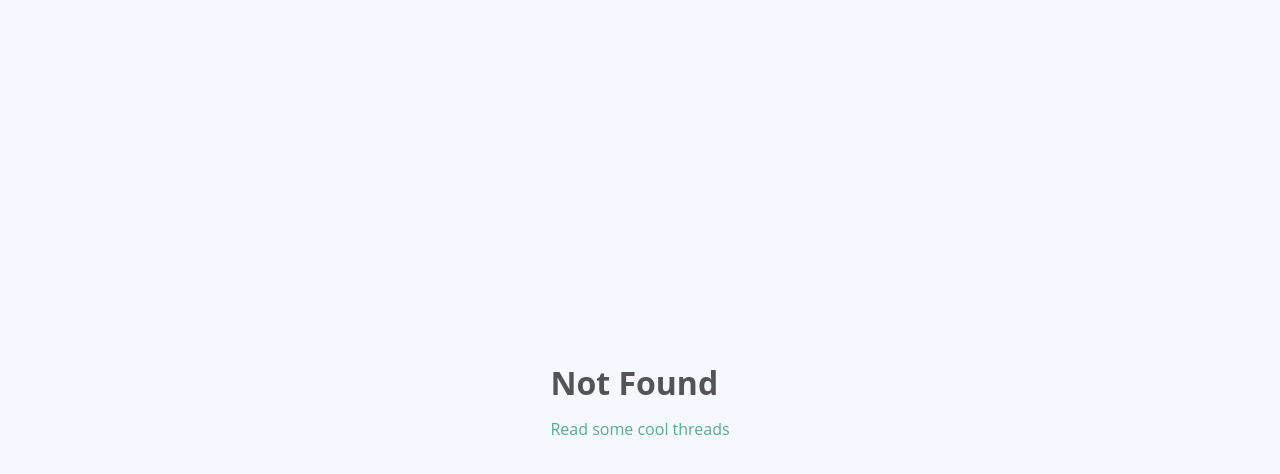
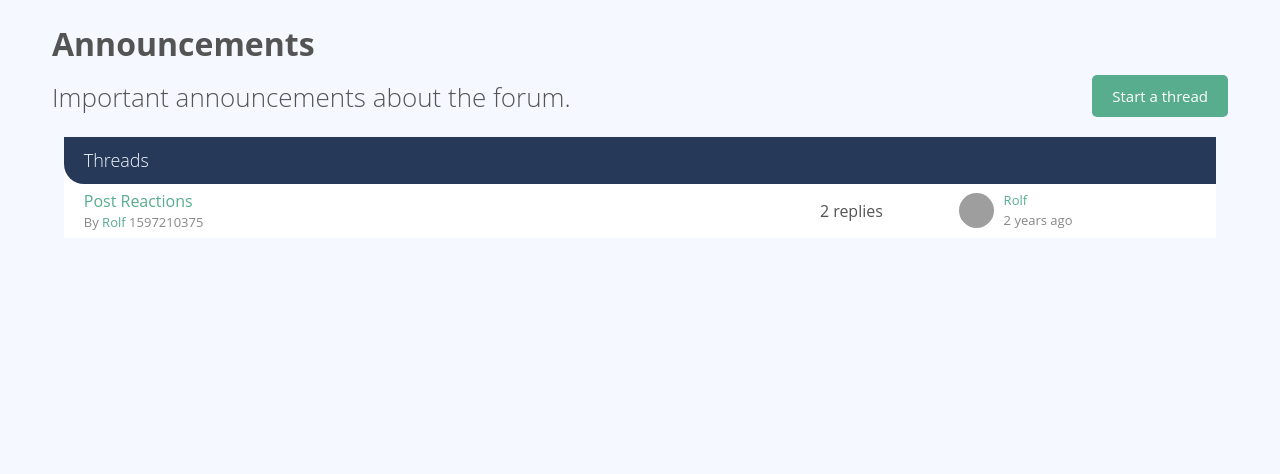
Before and after one commit to atakanteko/vue-forum, a Vue app: page /forum/-KpOx5Y4AqRr3sB4Ybwj in a window 1280 px wide. Before the commit this address had no page. Shown: the top 474 px of the page. Built offline with nearby package versions, Linux system fonts and the light colour scheme; grey boxes are pictures that could not be loaded.

Commit message:
organizing threads by creating a forum page - a forum is a group of threads

```diff
--- /dev/null
+++ b/src/pages/Forum.vue
@@ -0,0 +1,44 @@
+<template>
+    <div class="col-full push-top">
+      <div class="forum-header">
+        <div class="forum-details">
+          <h1>{{ forum.name }}</h1>
+          <p class="text-lead">{{ forum.description }}</p>
+        </div>
+        <a href="#" class="btn-green btn-small">Start a thread</a>
+      </div>
+    </div>
+    <div class="col-full push-top">
+      <ThreadList :threads="threads"/>
+    </div>
+
+</template>
+
+<script>
+import ThreadList from "@/components/ThreadList";
+import sourceData from '@/data.json'
+
+export default {
+  name: "ForumPage",
+  components: { ThreadList },
+  props: {
+    id: {
+      required: true,
+      type: String,
+    },
+  },
+  computed: {
+    forum() {
+      return sourceData.forums.find(forum => forum.id === this.id)
+    },
+    threads() {
+      return sourceData.threads.filter(thread => thread.forumId === this.id)
+    }
+  },
+
+}
+</script>
+
+<style scoped>
+
+</style>
--- a/src/router/index.js
+++ b/src/router/index.js
@@ -1,6 +1,7 @@
 import Home from "@/pages/Home";
 import ThreadShow from "@/pages/ThreadShow";
 import NotFound from "@/pages/NotFound";
+import Forum from "@/pages/Forum";
 
 import { createRouter, createWebHistory } from "vue-router";
 import sourceData from '@/data.json';
@@ -10,6 +11,12 @@
         path: '/',
         name:'Home',
         component: Home
+    },
+    {
+        path: '/forum/:id',
+        name:'Forum',
+        component: Forum,
+        props: true,
     },
     {
         path: '/thread/:id',
```
